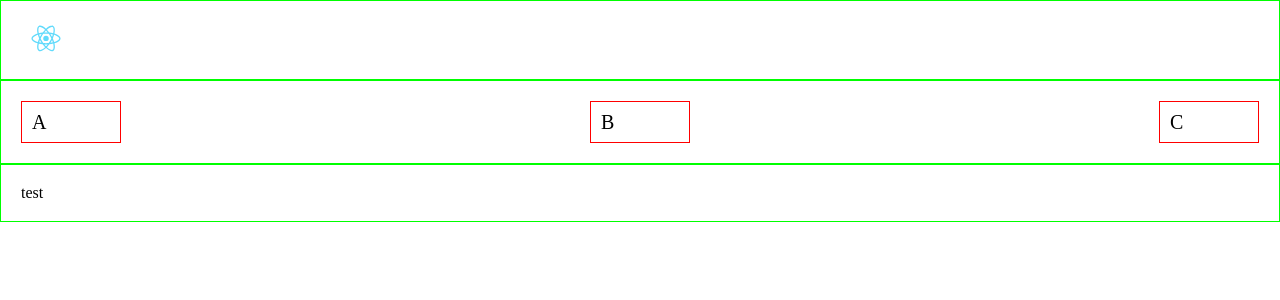
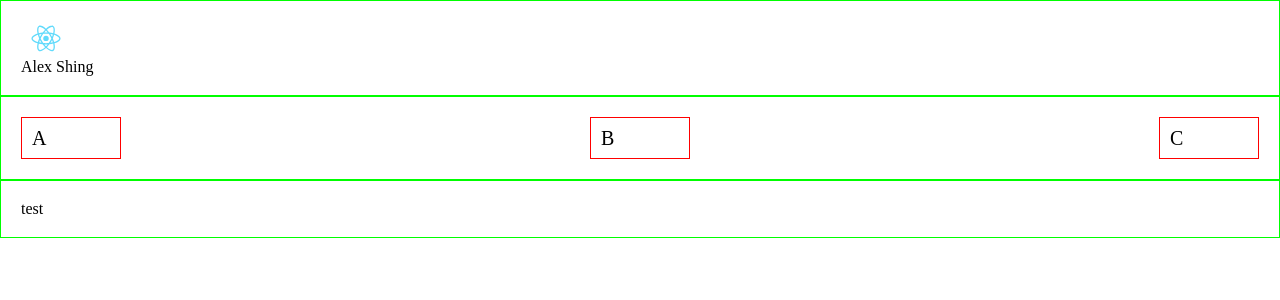
Before and after one commit to akcshing/alex-portfolio, a React (Create React App) app: page / in a window 1280 px wide. Shown: the top 300 px of the page. Built offline with nearby package versions, Linux system fonts and the light colour scheme.

Commit message:
Add header title

```diff
--- a/src/containers/App.js
+++ b/src/containers/App.js
@@ -6,6 +6,7 @@ function App() {
     <div className="app">
       <header className="page-container">
         <img src={logo} className="logo" alt="logo" />
+        <h1>Alex Shing</h1>
       </header>
       <main className="page-container">
         <div className="box" >A</div>
```
